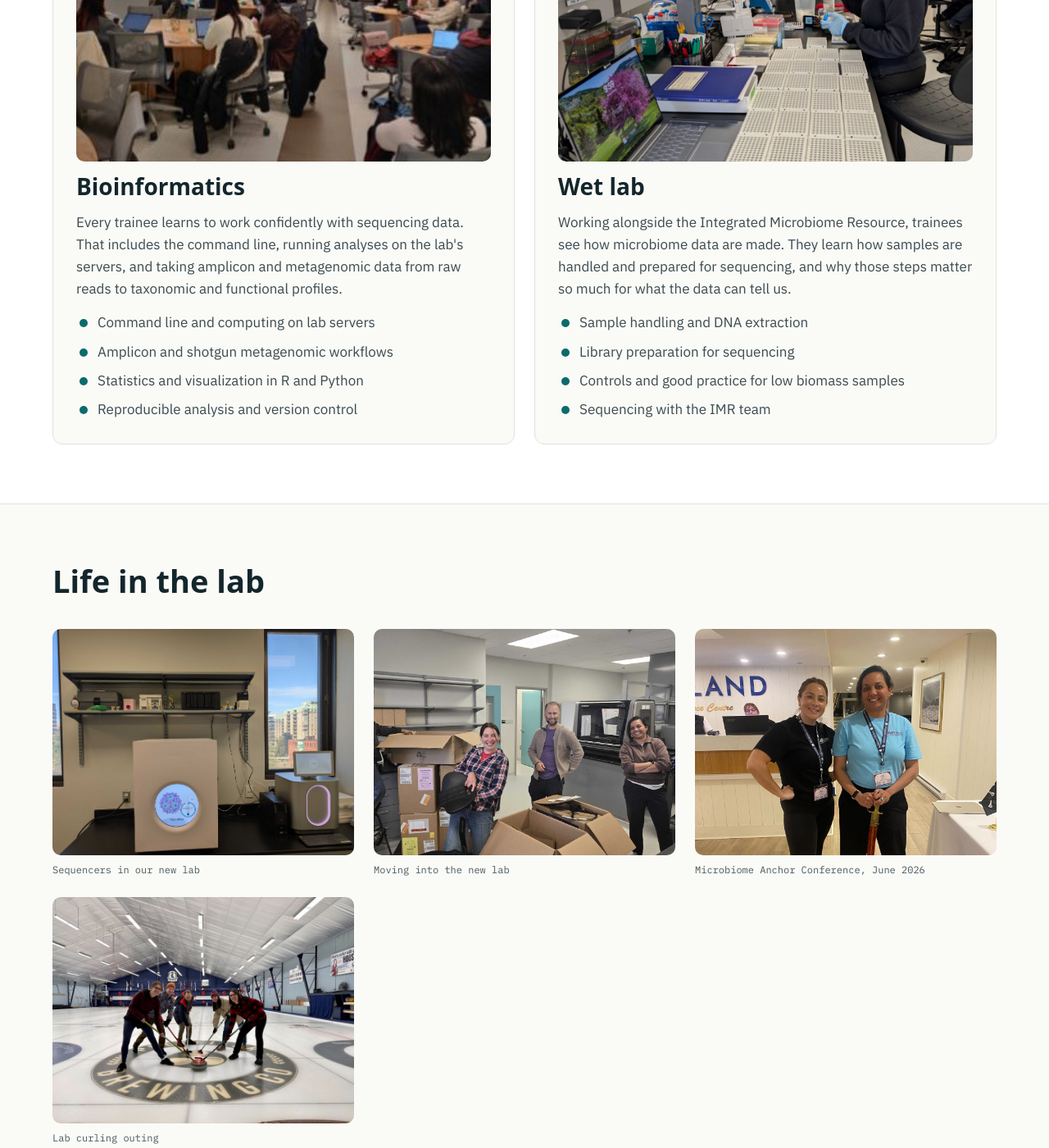
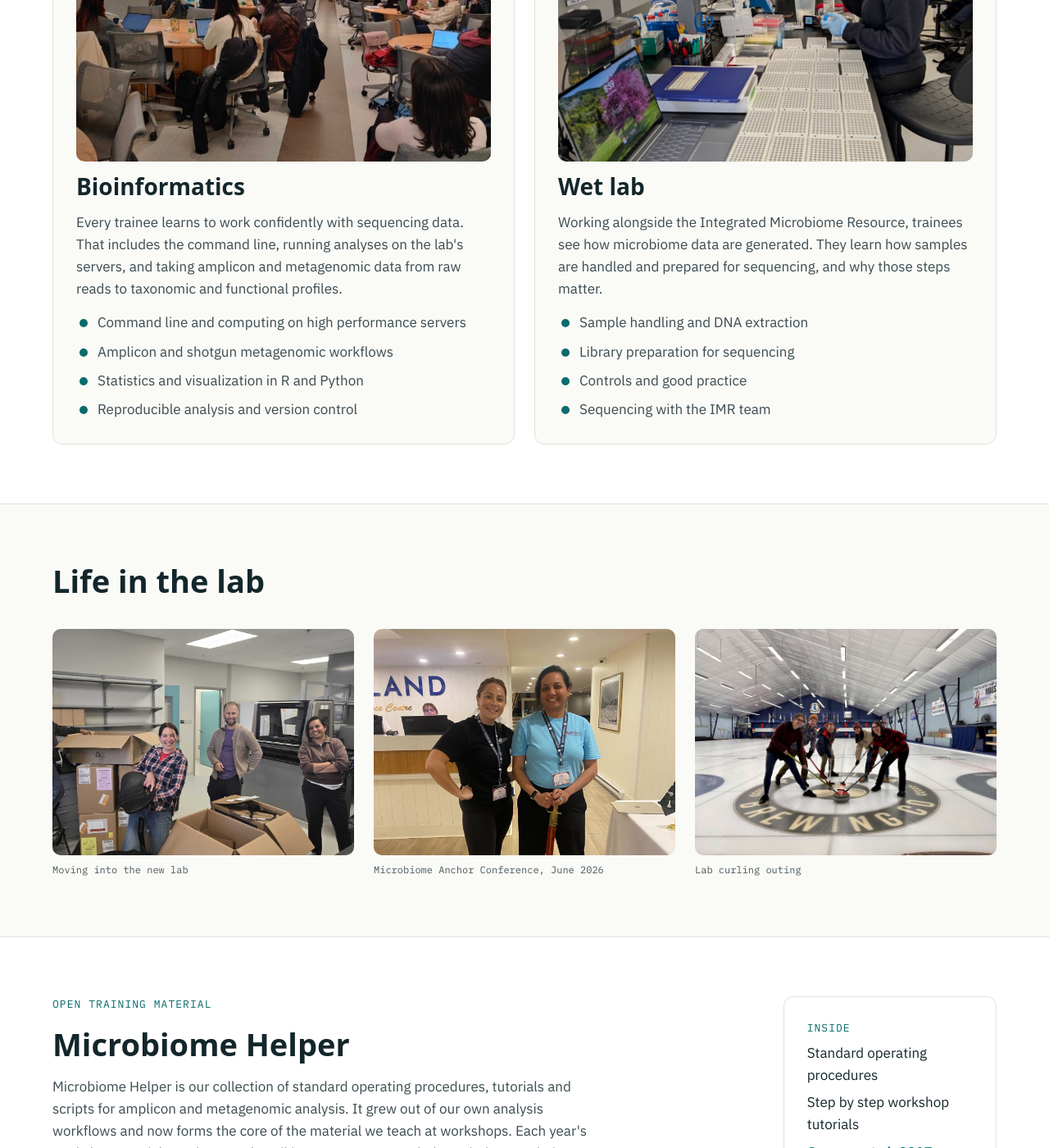
Before and after one commit to mlangill/mlangill.github.com, a Jekyll site: the page built from training.html, in a window 1280 px wide and 1400 px high, scrolled down 634 px. Shown: the whole window at 82% size. Built offline with Jekyll 4.4.1, drawn with Linux system fonts in a browser that asks for light colours; some web fonts are replaced; some of the changed text lies outside the part shown.

Commit message:
Training page wording, Edmonton dates, sharper workshop photo
Co-Authored-By: Claude Opus 5.5 <noreply@anthropic.com>
Claude-Session: https://claude.ai/code/session_0184tZHL9zBPBmqcszxgK2L6

```diff
--- a/_data/workshops.yml
+++ b/_data/workshops.yml
@@ -2,7 +2,7 @@
 # The Training page lists workshops from 2024 on (set in training.html).
 # links: optional list of {label, url} pages for the workshop
 # upcoming: true marks a workshop that hasn't happened yet
-- {year: 2027, name: "CBW Microbiome Analysis", place: "Edmonton, AB", dates: January, upcoming: true}
+- {year: 2027, name: "CBW Microbiome Analysis", place: "Edmonton, AB", dates: Jan 19–22, upcoming: true}
 - {year: 2026, name: CBW/CS-DCC Microbiome Analysis, place: "Guelph, ON", dates: Sept 15–17, links: [{label: Workshop page, url: "https://bioinformatics.ca/workshops-all/cbw-cs-dcc-microbiome-analysis/"}]}
 - {year: 2025, name: CBW Beginner and Advanced Microbiome Analysis, place: "Vancouver, BC", dates: May 26–30, links: [{label: Beginner, url: "https://bioinformatics.ca/workshops-all/2025-beginner-microbiome-analysis-vancouver-bc/"}, {label: Advanced, url: "https://bioinformatics.ca/workshops-all/2025-advanced-microbiome-analysis-vancouver-bc/"}]}
 - {year: 2024, name: CBW Beginner and Advanced Microbiome Analysis, place: "St. John's, NL", dates: May 27–30, links: [{label: Beginner, url: "https://bioinformatics.ca/workshops-all/2024-beginner-microbiome-analysis-st-johns-nl/"}, {label: Advanced, url: "https://bioinformatics.ca/workshops-all/2024-advanced-microbiome-analysis-st-johns-nl/"}]}
--- a/training.html
+++ b/training.html
@@ -18,7 +18,7 @@ description: Training in the Langille Lab, from bioinformatics and the wet lab t
 <h2>Bioinformatics</h2>
 <p>Every trainee learns to work confidently with sequencing data. That includes the command line, running analyses on the lab's servers, and taking amplicon and metagenomic data from raw reads to taxonomic and functional profiles.</p>
 <ul class="checks">
-<li>Command line and computing on lab servers</li>
+<li>Command line and computing on high performance servers</li>
 <li>Amplicon and shotgun metagenomic workflows</li>
 <li>Statistics and visualization in R and Python</li>
 <li>Reproducible analysis and version control</li>
@@ -27,11 +27,11 @@ description: Training in the Langille Lab, from bioinformatics and the wet lab t
 <article class="card train-card">
 <img class="card-photo" src="{{ '/images/training/wetlab_plates.jpg' | relative_url }}" alt="A lab member pipetting samples into rows of 96 well plates in the new wet lab" style="object-position: 50% 58%" loading="lazy">
 <h2>Wet lab</h2>
-<p>Working alongside the Integrated Microbiome Resource, trainees see how microbiome data are made. They learn how samples are handled and prepared for sequencing, and why those steps matter so much for what the data can tell us.</p>
+<p>Working alongside the Integrated Microbiome Resource, trainees see how microbiome data are generated. They learn how samples are handled and prepared for sequencing, and why those steps matter.</p>
 <ul class="checks">
 <li>Sample handling and DNA extraction</li>
 <li>Library preparation for sequencing</li>
-<li>Controls and good practice for low biomass samples</li>
+<li>Controls and good practice</li>
 <li>Sequencing with the IMR team</li>
 </ul>
 </article>
@@ -44,7 +44,6 @@ description: Training in the Langille Lab, from bioinformatics and the wet lab t
 <h2>Life in the lab</h2>
 </div>
 <div class="photo-row">
-<figure><img src="{{ '/images/training/sequencers.jpg' | relative_url }}" alt="Long read and short read sequencers on a bench in the new lab" loading="lazy"><figcaption class="caption">Sequencers in our new lab</figcaption></figure>
 <figure><img src="{{ '/images/training/new_lab_unpacking.jpg' | relative_url }}" alt="Four lab members smiling while unpacking boxes in the new lab" loading="lazy"><figcaption class="caption">Moving into the new lab</figcaption></figure>
 <figure><img src="{{ '/images/training/anchor_conference.jpg' | relative_url }}" alt="Two lab members at the Microbiome Anchor Conference" style="object-position: 50% 22%" loading="lazy"><figcaption class="caption">Microbiome Anchor Conference, June 2026</figcaption></figure>
 <figure><img src="{{ '/images/training/curling.jpg' | relative_url }}" alt="Five lab members sweeping a curling stone on the ice" loading="lazy"><figcaption class="caption">Lab curling outing</figcaption></figure>
@@ -64,7 +63,6 @@ description: Training in the Langille Lab, from bioinformatics and the wet lab t
 <span class="eyebrow">Inside</span>
 <span>Standard operating procedures</span>
 <span>Step by step workshop tutorials</span>
-<span>Helper scripts for common tasks</span>
 <a class="more" href="https://doi.org/10.1128/mSystems.00127-16">Comeau et al. 2017, mSystems →</a>
 </div>
 </div>
```
Also changed, not shown: images/training/sequencers.jpg (deleted), images/training/workshop.jpg.
